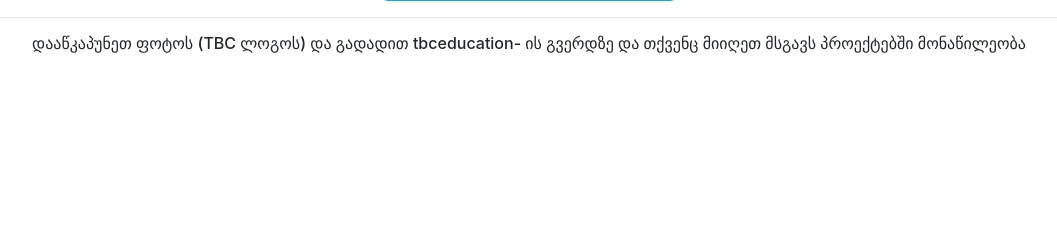
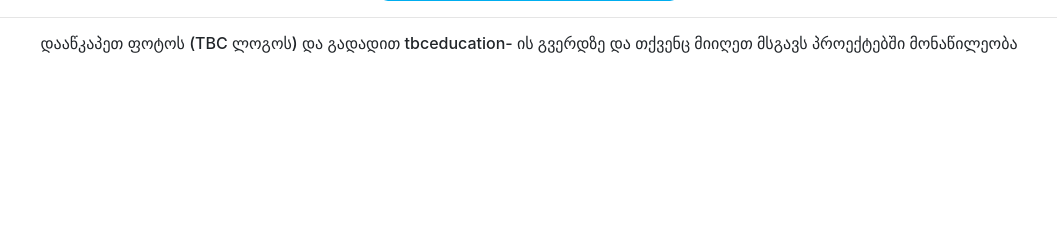
Before and after one commit to JustNoOne777/OG, a Flask app: page /about in a window 1280 px wide. Shown: the part 528-777 px from the top of the page, without its empty margins (111-1168 px from the left). Run offline with Flask 3, Linux system fonts and the light colour scheme; some libraries are stand-ins or nearby versions.

Commit message:
Add files via upload

```diff
--- a/templates/about.html
+++ b/templates/about.html
@@ -26,6 +26,6 @@ Online Market OG - About
 </div>
 <hr>
 <div class="text-center">
-    <h6>დააწკაპუნეთ ფოტოს (TBC ლოგოს) და გადადით tbceducation- ის გვერდზე და თქვენც მიიღეთ მსგავს პროექტებში მონაწილეობა</h6>
+    <h6>დააწკაპეთ ფოტოს (TBC ლოგოს) და გადადით tbceducation- ის გვერდზე და თქვენც მიიღეთ მსგავს პროექტებში მონაწილეობა</h6>
 </div>
 {% endblock %}
```
